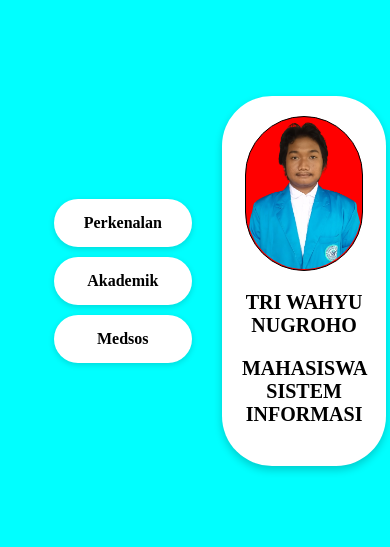
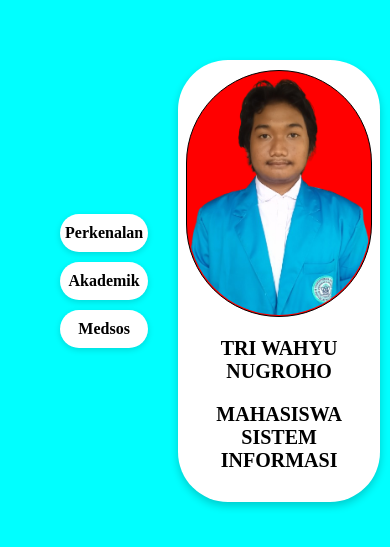
Before and after one commit to Wahyu-Nugroho-beginner/Introduction, a plain HTML site: page index.html in a window 390 px wide. Shown: the part 141-688 px from the top of the page. Drawn offline with Linux system fonts and the light colour scheme.

Commit message:
Update style.css

```diff
--- a/css/style.css
+++ b/css/style.css
@@ -96,3 +96,19 @@
     gap: 20px;
     font-size: 30px;
 }
+
+
+@media (max-width: 600px) {
+    .card {
+        width: 95%;
+        padding: 10px;
+    }
+    .navigasi {
+        font-size: 16px;
+        padding: 10px 5px;
+    }
+    .foto {
+        width: 100%;
+        height: auto;
+    }
+}
```
